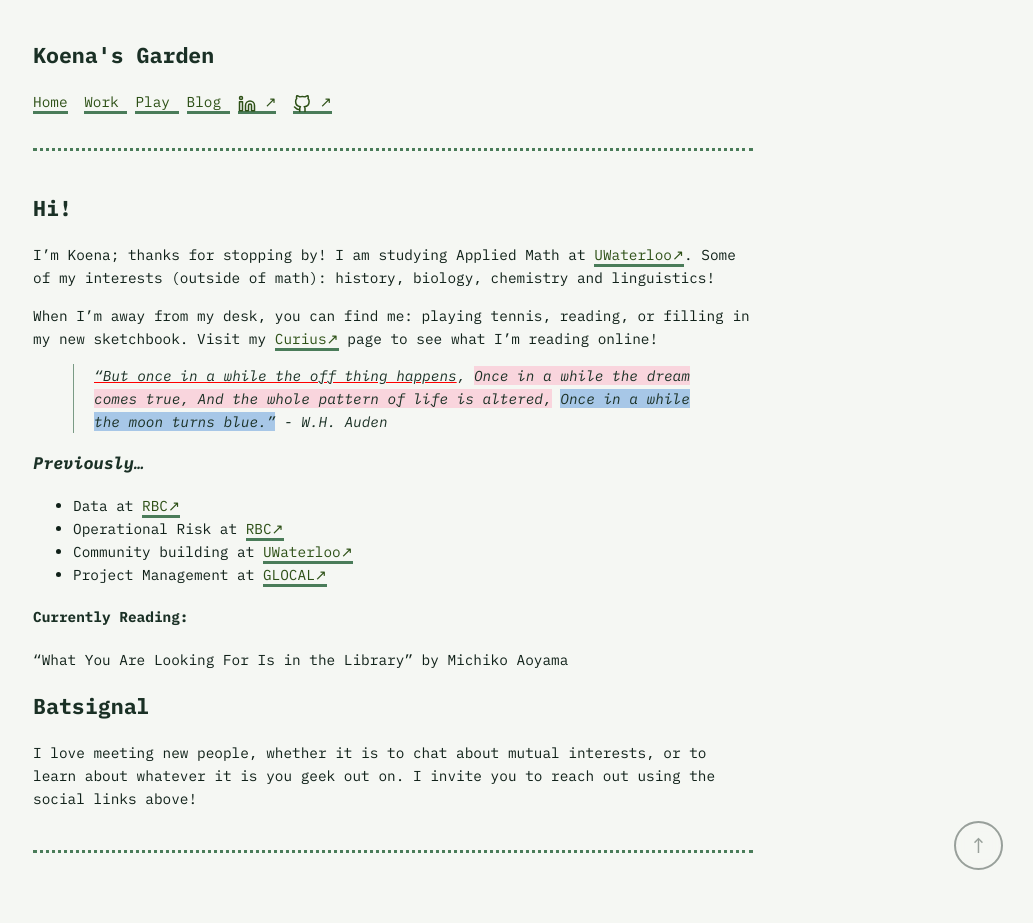
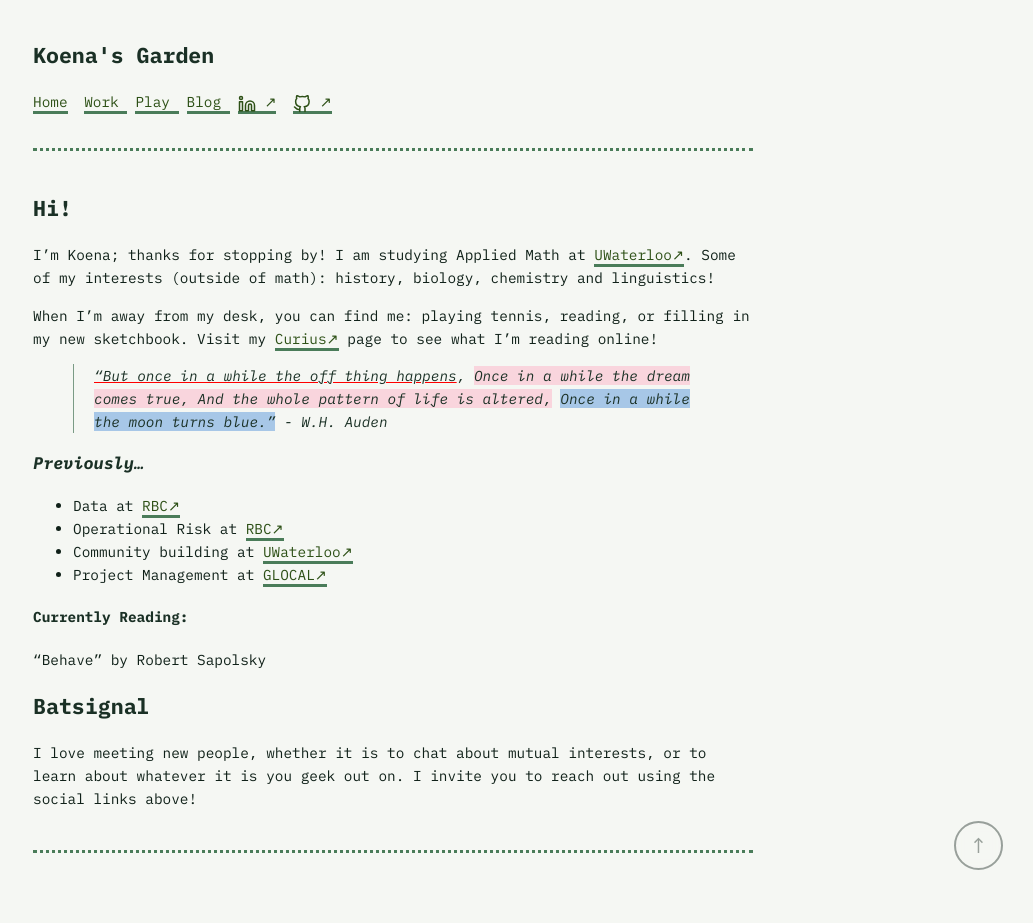
Before and after one commit to koenamk/koenamj, a Jekyll site: the page built from index.md, in a window 1280 px wide. Shown: the whole page, without its empty margins (247-1280 px from the left). Built offline with Jekyll 4.4.1, drawn with Linux system fonts in a browser that asks for light colours.

Commit message:
book updates august

```diff
--- a/index.md
+++ b/index.md
@@ -20,7 +20,7 @@ or filling in my new sketchbook. Visit my [Curius](https://curius.app/koena-m) p
 - Project Management at [GLOCAL](https://glocalfoundation.ca/)
 
 #### Currently Reading:
-"What You Are Looking For Is in the Library" by Michiko Aoyama
+"Behave" by Robert Sapolsky
 
 ## Batsignal
 I love meeting new people, whether it is to chat about mutual interests, or to learn about whatever it is
```
Also changed, not shown: play.md (+1 -0 lines).
